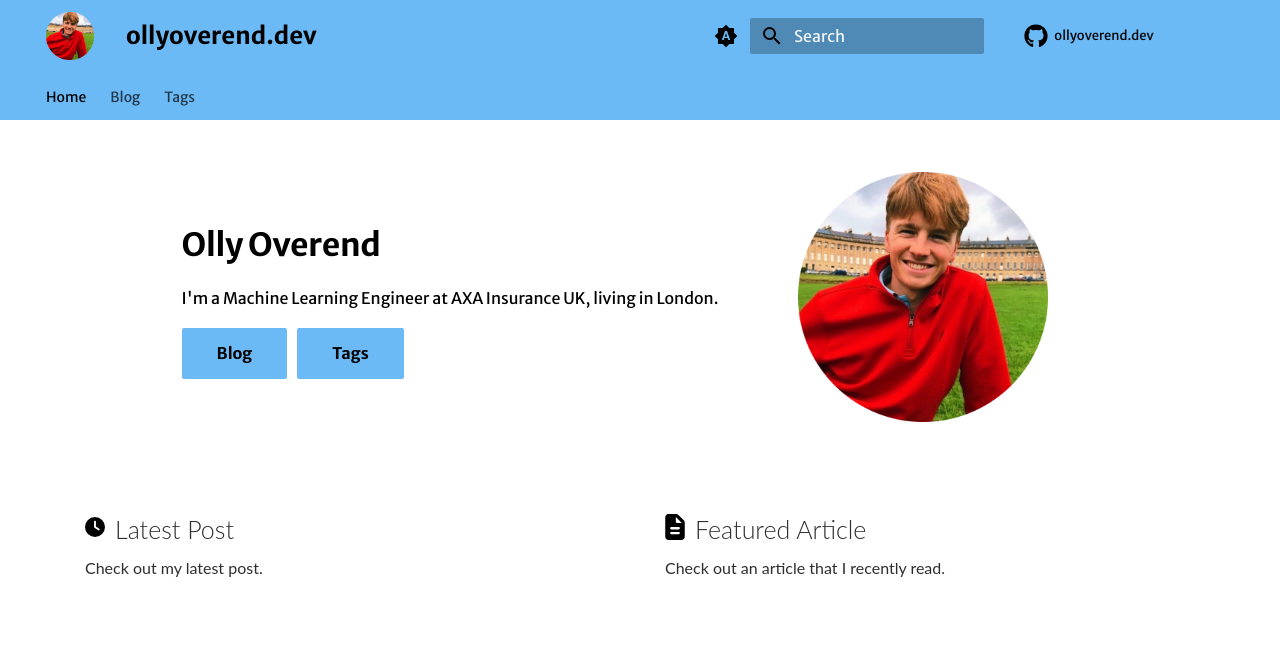
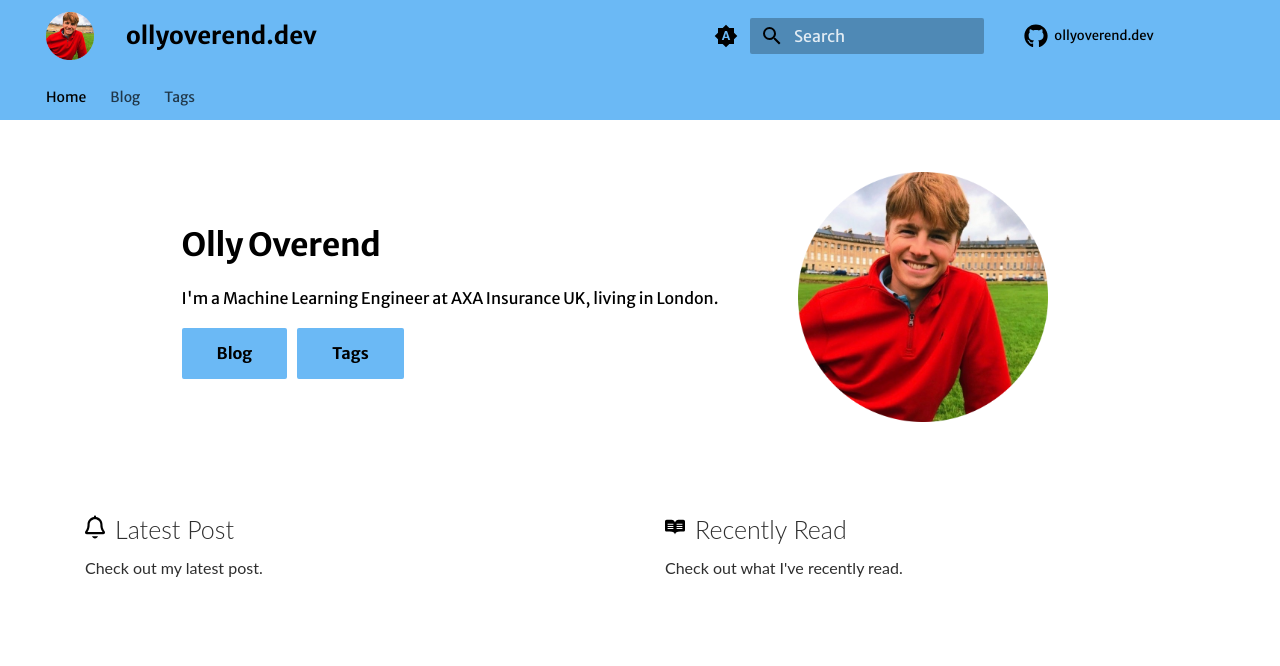
Before and after one commit to OliverOverend/ollyoverend.dev, an MkDocs documentation site: the page built from docs/index.md, in a window 1280 px wide. Shown: the top 666 px of the page. Built offline with MkDocs 1.6.1 and Material for MkDocs 9.7.7, drawn with Linux system fonts in a browser that asks for light colours; some web fonts are replaced; comment, search, counter and statistics services are not loaded.

Commit message:
Removes outdated 'Managing Python Dependencies' post and adds 'Recently Read' post for updated content and organization

```diff
--- a/mkdocs.yml
+++ b/mkdocs.yml
@@ -101,15 +101,15 @@ extra:
         icon: solid/clock
         url: blog/tags/
     cards:
-      # Icons can be found here: https://fontawesome.com/icons
+      # Icons can be found here: https://fontawesome.com/icons and https://github.com/FortAwesome/Font-Awesome/tree/6.x/svgs. Remember to include brands/regular/solid.
       - name: Latest Post
         url: blog/2025/06/21/managing-python-dependencies/
-        icon: solid/clock
+        icon: regular/bell
         blurb: Check out my latest post.
-      - name: Featured Article
-        url: https://www.industrialempathy.com/posts/design-docs-at-google/
-        icon: solid/file-lines
-        blurb: Check out an article that I recently read.
+      - name: Recently Read
+        url: blog/2025/06/23/recently-read/
+        icon: brands/readme
+        blurb: Check out what I've recently read.
     cover_image: assets/images/me.png
     description: |
       I'm a Machine Learning Engineer at AXA Insurance UK, living in London.
```
Also changed, not shown: docs/blog/posts/Managing-Python-Dependencies.md (renamed from docs/blog/posts/python-dependencies.md, +0 -2 lines), docs/blog/posts/Recently-Read.md (added, +9 -0 lines).
